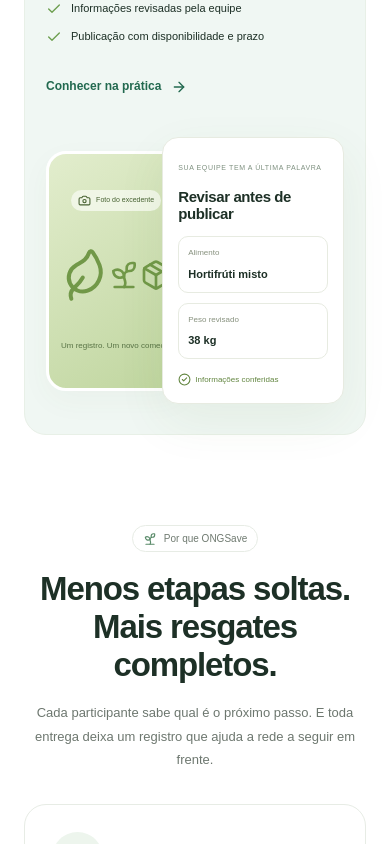
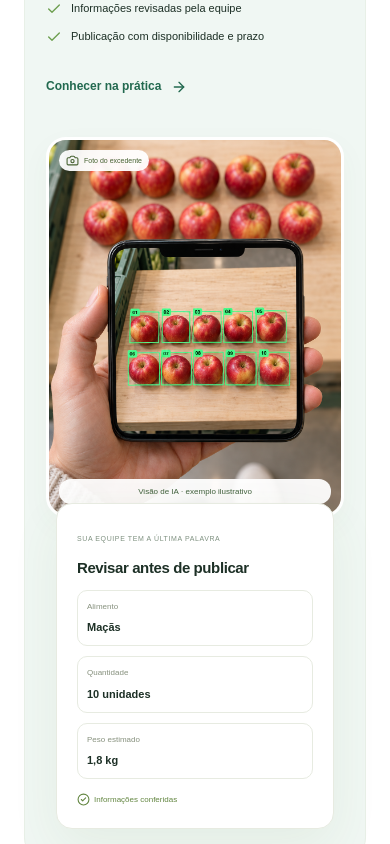
Before and after one commit to enrique-fcnr/ongsave, a Next.js app: page / in a window 390 px wide. Shown: the part 2720-3564 px from the top of the page. Built offline with nearby package versions, Linux system fonts and the light colour scheme.

Commit message:
style(landing): show apple detection photo and matching review

```diff
--- a/src/components/landing/landing.module.css
+++ b/src/components/landing/landing.module.css
@@ -900,46 +900,52 @@
 .photoPreview {
   display: flex;
   align-items: center;
-  min-height: 300px;
+  min-height: 350px;
 }
 .cameraFrame {
   flex: 1;
   min-width: 0;
-  display: flex;
-  flex-direction: column;
-  align-items: center;
-  justify-content: center;
-  min-height: 270px;
+  position: relative;
+  aspect-ratio: 2 / 3;
+  min-height: 350px;
+  overflow: hidden;
   border: 5px solid white;
-  padding: 16px;
-  background: linear-gradient(145deg, #e2edcd, #bfd59e);
+  background: #efe8da;
   border-radius: 26px;
   box-shadow: 0 10px 30px #44692e0a;
 }
-.bigProduce {
-  display: flex;
-  align-items: center;
-  justify-content: center;
-  gap: 0;
-  padding: 32px 0;
-  color: #719848;
-}
-.bigProduce svg:first-child {
-  transform: rotate(-20deg);
-}
-.bigProduce svg {
-  flex-shrink: 1;
-}
-.cameraFrame > span:last-child {
-  color: #577244;
-  font-size: 10px;
+.cameraImage {
+  width: 100%;
+  height: 100%;
+  position: absolute;
+  inset: 0;
+  object-fit: cover;
+  object-position: 50% 52%;
+}
+.cameraFrame > .previewPill {
+  position: absolute;
+  left: 10px;
+  top: 10px;
+  z-index: 1;
+  background: #fffffff0;
+}
+.cameraCaption {
+  position: absolute;
+  bottom: 10px;
+  left: 10px;
+  right: 10px;
+  border-radius: 12px;
+  padding: 6px;
+  background: #fffffff0;
+  color: #42633e;
+  font-size: 9px;
   text-align: center;
 }
 .reviewCard {
   z-index: 1;
   position: relative;
-  width: 57%;
-  margin-left: -20px;
+  width: 53%;
+  margin-left: -12px;
   background: white;
   border: 1px solid #e7ebe1;
   border-radius: 20px;
@@ -2089,11 +2095,15 @@
     font-size: 9px;
   }
   .photoPreview {
-    min-height: 260px;
+    min-height: 0;
+    flex-direction: column;
+    align-items: stretch;
   }
   .cameraFrame {
-    min-height: 240px;
-    padding: 10px;
+    flex: none;
+    width: 100%;
+    min-height: 0;
+    height: 380px;
     border-width: 3px;
     border-radius: 20px;
   }
@@ -2101,23 +2111,14 @@
     font-size: 7px;
     padding: 4px 7px;
   }
-  .bigProduce {
-    padding: 25px 0;
-  }
-  .bigProduce svg:first-child {
-    width: 48px;
-  }
-  .bigProduce svg {
-    width: 32px;
-  }
-  .cameraFrame > span:last-child {
+  .cameraCaption {
     font-size: 8px;
   }
   .reviewCard {
-    width: 61%;
-    padding: 15px;
+    width: calc(100% - 20px);
+    padding: 20px;
     border-radius: 16px;
-    margin-left: -24px;
+    margin: -14px auto 0;
   }
   .reviewCard .miniEyebrow {
     font-size: 7px;
--- a/src/components/landing/product-preview.tsx
+++ b/src/components/landing/product-preview.tsx
@@ -1,3 +1,4 @@
+import Image from "next/image";
 import {
   Bell,
   Camera,
@@ -120,27 +121,34 @@ export function FeaturePreview({ view }: { view: number }) {
     return (
       <div className={styles.photoPreview}>
         <div className={styles.cameraFrame}>
+          <Image
+            src="/landing/apple-ai-camera.png"
+            alt="Celular apontado para dez maçãs, com uma demonstração de visão de IA identificando cada fruta em caixas numeradas de 01 a 10"
+            width={1024}
+            height={1536}
+            sizes="(max-width: 767px) 320px, 300px"
+            className={styles.cameraImage}
+          />
           <span className={styles.previewPill}>
             <Camera size={13} />
             Foto do excedente
           </span>
-          <div className={styles.bigProduce}>
-            <Leaf size={78} />
-            <Sprout size={52} />
-            <Package size={58} />
-          </div>
-          <span>Um registro. Um novo começo.</span>
+          <span className={styles.cameraCaption}>Visão de IA · exemplo ilustrativo</span>
         </div>
         <div className={styles.reviewCard}>
           <span className={styles.miniEyebrow}>Sua equipe tem a última palavra</span>
           <h3>Revisar antes de publicar</h3>
           <div className={styles.reviewField}>
             <span>Alimento</span>
-            <strong>Hortifrúti misto</strong>
+            <strong>Maçãs</strong>
           </div>
           <div className={styles.reviewField}>
-            <span>Peso revisado</span>
-            <strong>38 kg</strong>
+            <span>Quantidade</span>
+            <strong>10 unidades</strong>
+          </div>
+          <div className={styles.reviewField}>
+            <span>Peso estimado</span>
+            <strong>1,8 kg</strong>
           </div>
           <div className={styles.reviewCheck}>
             <CircleCheck size={17} />
```
Also changed, not shown: public/landing/apple-ai-camera.png (added), 2 other files (tests, documents, lock files or other folders).
